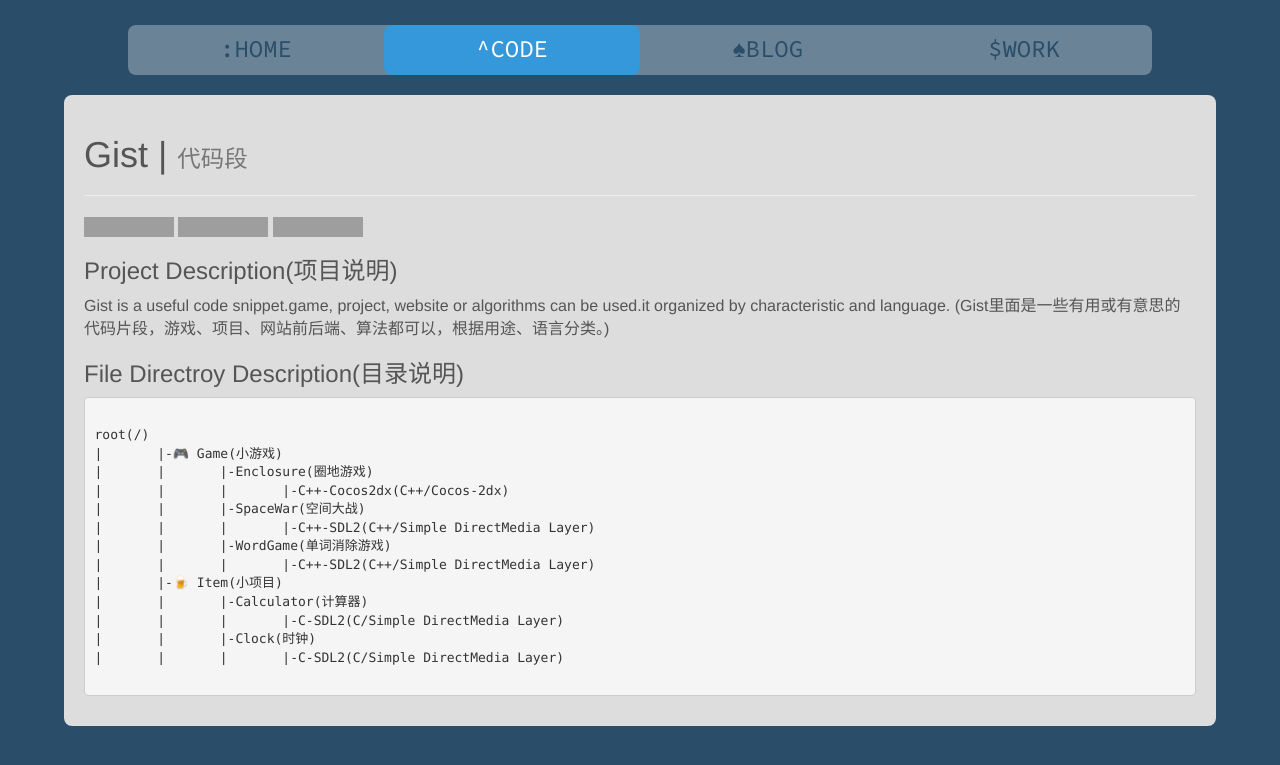
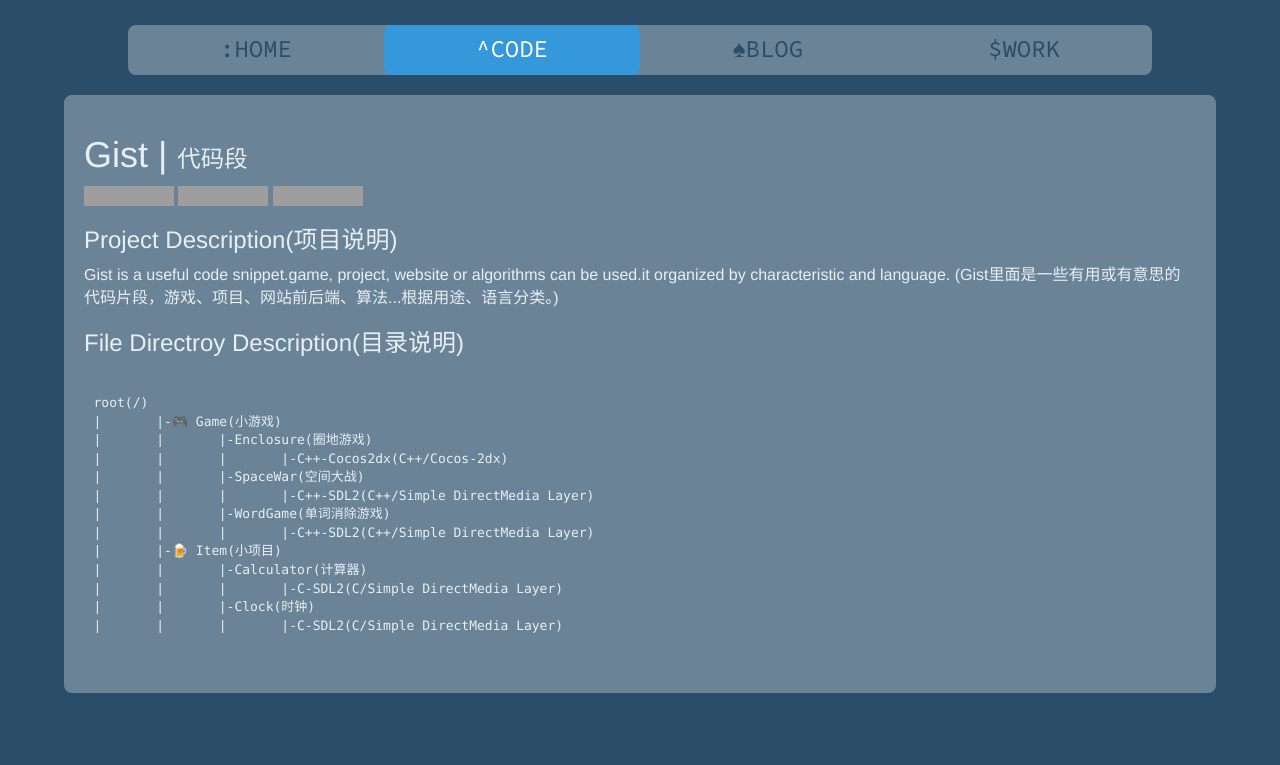
Before and after one commit to Gijera/Gijera.github.io, a Jekyll site: the page built from codes.html, in a window 1280 px wide. Shown: the top 765 px of the page. Built offline with Jekyll 4.4.1, drawn with Linux system fonts in a browser that asks for light colours; grey boxes are pictures that could not be loaded.

```diff
--- a/_layouts/codes.html
+++ b/_layouts/codes.html
@@ -8,7 +8,6 @@ nav: codes
 <div class="container markdownFile">
 	<div>
 		<h1><a href="https://github.com/Gijera/Gist"> Gist  | <small>代码段</small></a></h1>
-		<hr>
 	</div>
 	<div>
 		<img src="https://img.shields.io/badge/license-GNU-blue.svg">
@@ -18,7 +17,7 @@ nav: codes
 	<div>
 		<h3>Project Description(项目说明)</h3>
 		Gist is a useful code snippet.game, project, website or algorithms can be used.it organized by characteristic and language.
-		(Gist里面是一些有用或有意思的代码片段，游戏、项目、网站前后端、算法都可以，根据用途、语言分类。)
+		(Gist里面是一些有用或有意思的代码片段，游戏、项目、网站前后端、算法...根据用途、语言分类。)
 	</div>
 	<div>
 		<h3>File Directroy Description(目录说明)</h3>
--- a/assets/css/blogs/blogs.css
+++ b/assets/css/blogs/blogs.css
@@ -93,10 +93,6 @@
 	font-weight: 100;
 }
 
-.tag-cloud a:hover{
-	text-decoration: none;
-}
-
 .tag-cloud a:nth-child(5n-4){
 	color: #d62828;
 }
@@ -143,6 +139,7 @@
 /*博客单元样式*/
 .blog-item{
 	padding: 10px;
+	margin-bottom: 20px;
 	border: 2px solid rgba(255,255,255,0.3);
 }
 
--- a/assets/css/codes/codes.css
+++ b/assets/css/codes/codes.css
@@ -1,11 +1,19 @@
+.markdownFile *{
+	color: #e7eff6;
+}
+
+.markdownFile h1 a{
+	color: #e7eff6;
+}
+
 .markdownFile{
 	padding: 20px;
-	color: #555;
+	color: #e7eff6;
 	margin-top: 20px;
 	margin-bottom: 20px;
 	width: 90%;
 	border-radius: 8px;
-	background-color: #ddd;
+	background-color: rgba(255,255,255,0.3);
 }
 
 .markdownFile a{
@@ -15,3 +23,13 @@
 .markdownFile a:hover{
 	text-decoration: none;
 }
+
+pre{
+	border: 0px;
+	background-color: rgba(0,0,0,0);
+}
+
+code{
+	border: 0px;
+	background-color: rgba(0,0,0,0);
+}
--- a/assets/js/calendar.js
+++ b/assets/js/calendar.js
@@ -70,7 +70,7 @@ function showCalendar(showDate){
             if(calendarArray[i][j] !== 0){
                 var indexOne = showDate.getFullYear() + '-' + ('0'+(showDate.getMonth()+1)).slice(-2);
                 var indexTwo = ('0'+calendarArray[i][j]).slice(-2);
-                if(calendarDateUrlArray[indexOne].hasOwnProperty(indexTwo)){
+                if(calendarDateUrlArray.hasOwnProperty(indexOne) && calendarDateUrlArray[indexOne].hasOwnProperty(indexTwo)){
                     tableBodyHtml += ("<a href='"+calendarDateUrlArray[indexOne][indexTwo]+"'>");
                     tableBodyHtml += calendarArray[i][j];
                     tableBodyHtml += "</a>";
@@ -91,8 +91,7 @@ function showCalendar(showDate){
     var calendarRight = document.getElementById('calendar-right');
     var leftLink = '';
     var rightLink = '';
-    showDate.setMonth(showDate.getMonth()+1);
-    var currentDateString = showDate.getFullYear() + '-' + ('0'+showDate.getMonth()).slice(-2);
+    var currentDateString = showDate.getFullYear() + '-' + ('0'+(showDate.getMonth()+1)).slice(-2);
     for(var i = 0; i < calendarDateArray.length; i++){
         if(currentDateString == calendarDateArray[i]){
             if(i != 0){
```
Also changed, not shown: _layouts/blogs.html (+9 -2 lines), assets/css/blogs/article.css (+9 -1 lines).
